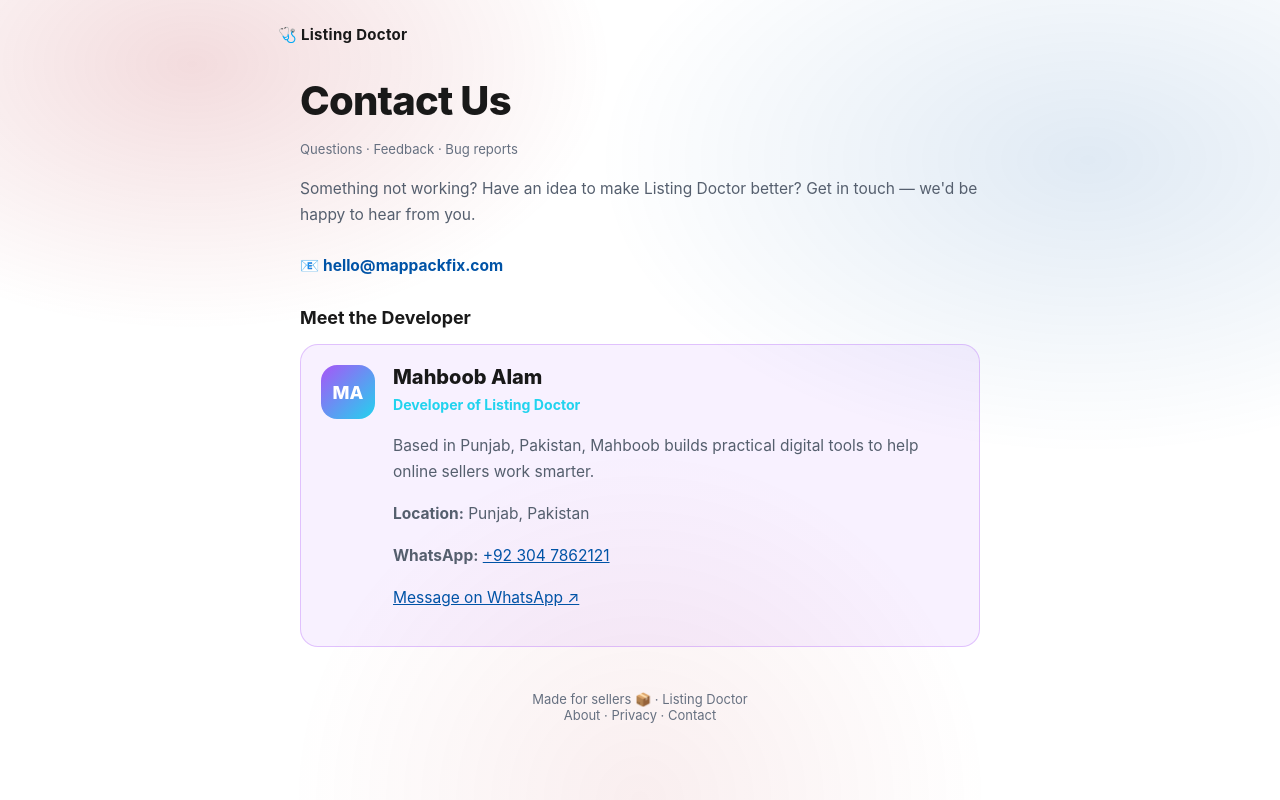
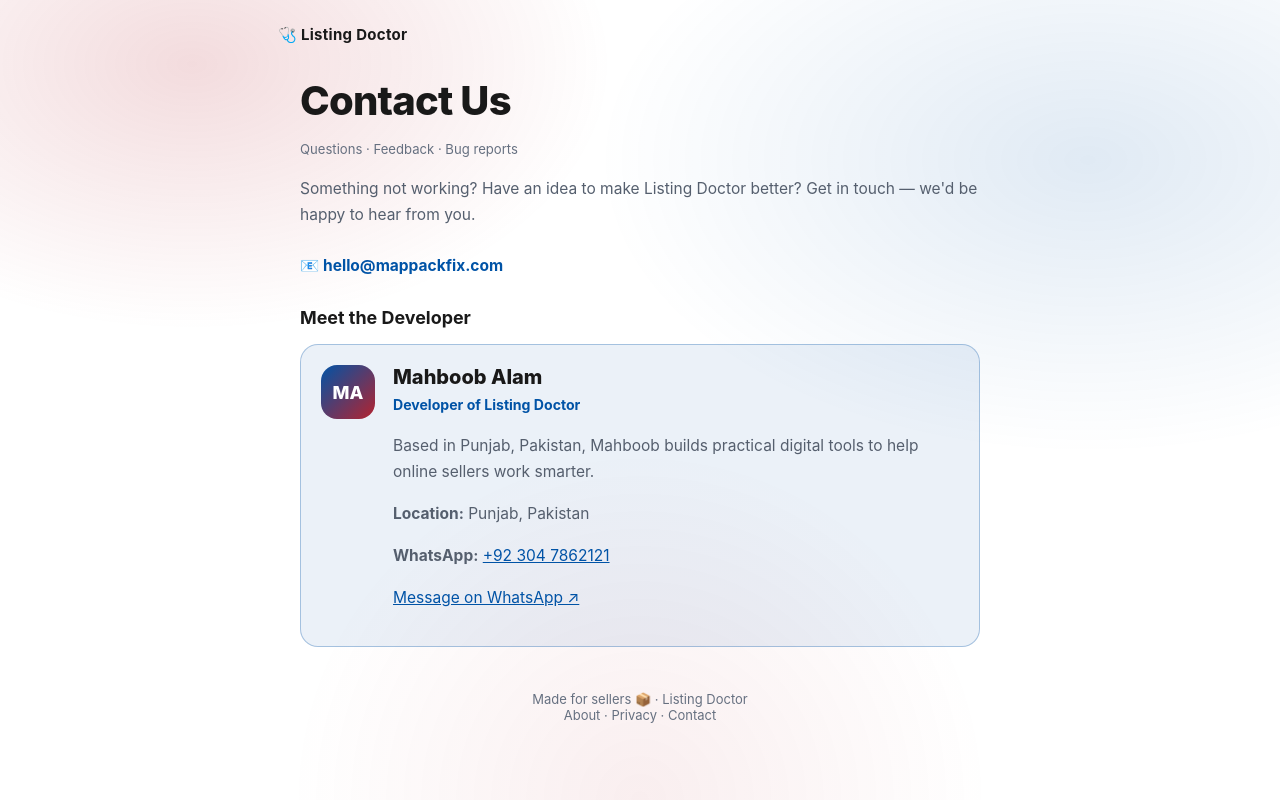
Before and after one commit to themahboob-jpg/listing-doctor, a Flask app: page /contact in a window 1280 px wide. Run offline with Flask 3, Linux system fonts and the light colour scheme.

Commit message:
Update Contact page accent colors

```diff
--- a/templates/contact.html
+++ b/templates/contact.html
@@ -18,11 +18,11 @@
     <p>Something not working? Have an idea to make Listing Doctor better? Get in touch — we'd be happy to hear from you.</p>
     <p class="contact-email">📧 <a href="mailto:hello@mappackfix.com">hello@mappackfix.com</a></p>
     <h2>Meet the Developer</h2>
-    <div style="display:flex;gap:18px;align-items:flex-start;background:rgba(168,85,247,.08);border:1px solid rgba(168,85,247,.3);border-radius:18px;padding:20px;margin:16px 0 28px">
-      <div aria-hidden="true" style="width:54px;height:54px;flex:0 0 54px;border-radius:16px;display:flex;align-items:center;justify-content:center;background:linear-gradient(135deg,#a855f7,#22d3ee);color:white;font-size:18px;font-weight:800">MA</div>
+    <div style="display:flex;gap:18px;align-items:flex-start;background:rgba(0,83,166,.08);border:1px solid rgba(0,83,166,.3);border-radius:18px;padding:20px;margin:16px 0 28px">
+      <div aria-hidden="true" style="width:54px;height:54px;flex:0 0 54px;border-radius:16px;display:flex;align-items:center;justify-content:center;background:linear-gradient(135deg,#0053a6,#b4232f);color:white;font-size:18px;font-weight:800">MA</div>
       <div style="min-width:0">
         <h3 style="margin:0 0 4px;font-size:20px">Mahboob Alam</h3>
-        <p style="color:#22d3ee;font-size:.88rem;font-weight:700;margin:4px 0 10px">Developer of Listing Doctor</p>
+        <p style="color:#0053a6;font-size:.88rem;font-weight:700;margin:4px 0 10px">Developer of Listing Doctor</p>
         <p>Based in Punjab, Pakistan, Mahboob builds practical digital tools to help online sellers work smarter.</p>
         <p><strong>Location:</strong> Punjab, Pakistan</p>
         <p><strong>WhatsApp:</strong> <a href="https://wa.me/923047862121" target="_blank" rel="noopener noreferrer">+92 304 7862121</a></p>
```
